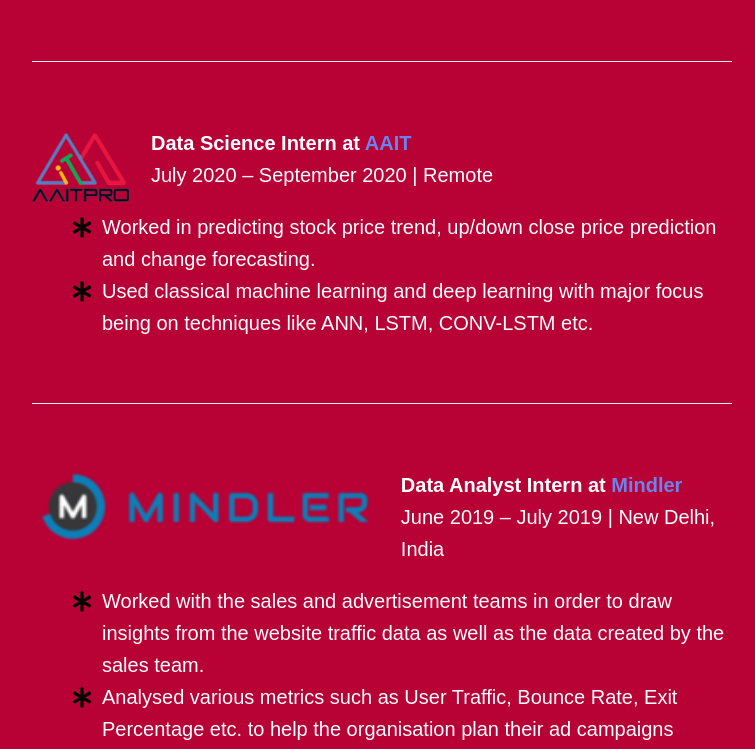
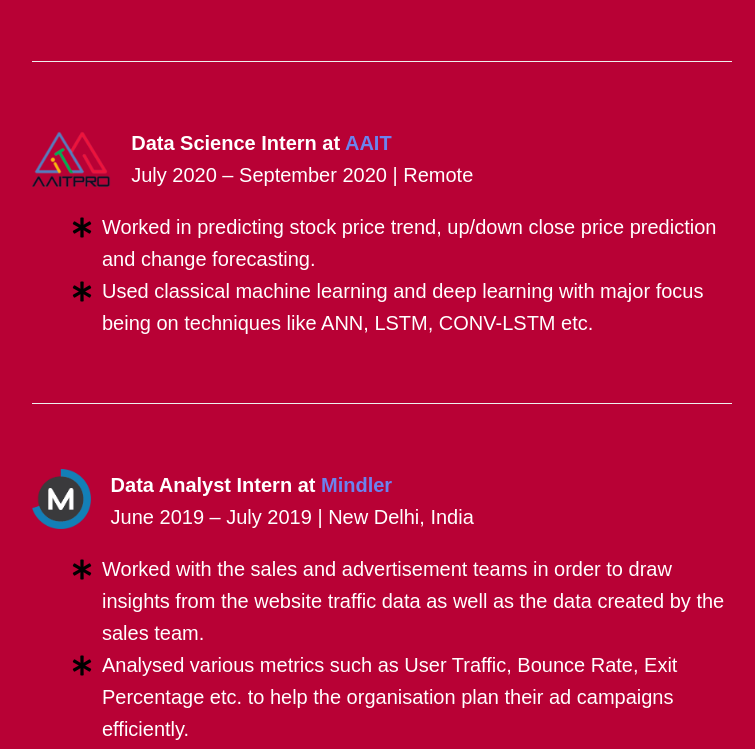
Before and after one commit to Arpan-Mishra/arpan-mishra.github.io, a plain HTML site: page index.html in a window 1280 px wide. Shown: the part 3281-4030 px from the top of the page, without its empty margins (258-1013 px from the left). Drawn offline with nearby package versions, Linux system fonts and the light colour scheme.

Commit message:
Add files via upload

```diff
--- a/index.html
+++ b/index.html
@@ -102,12 +102,13 @@
      img[src$='#floatleft'] {
           float: left;
           padding-right: 20px;
-          padding-bottom: 5px;
-          block-size: 80px;
+
+          block-size: 60px;
           position: relative;
 
 
      }
+
 
      .logo {
           max-width: 100px;
@@ -426,7 +427,7 @@ July 2020 &ndash; September 2020 | Remote</p>
 <li>Used classical machine learning and deep learning with major focus being on techniques like ANN, LSTM, CONV-LSTM etc.</li>
 </ul>
 <hr>
-<p><figure><img src="images/mindler4.png#floatleft"/>
+<p><figure><img src="images/mind4.png#floatleft"/>
 </figure>
 
 <strong>Data Analyst Intern at <a href="https://www.mindler.com/">Mindler</a></strong><br>
```
Also changed, not shown: 404.html (+3 -2 lines), services/index.html (+3 -2 lines), images/excel.png, images/mind4.png (added).
